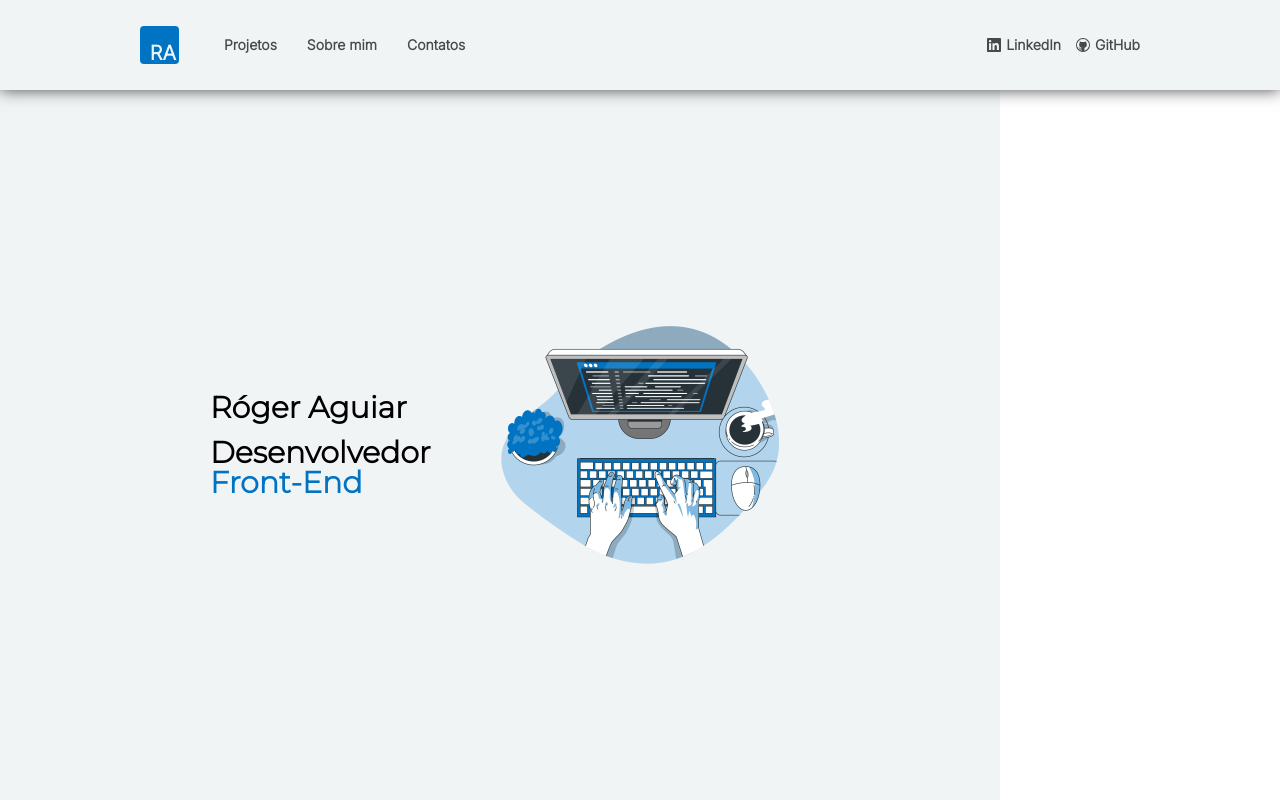
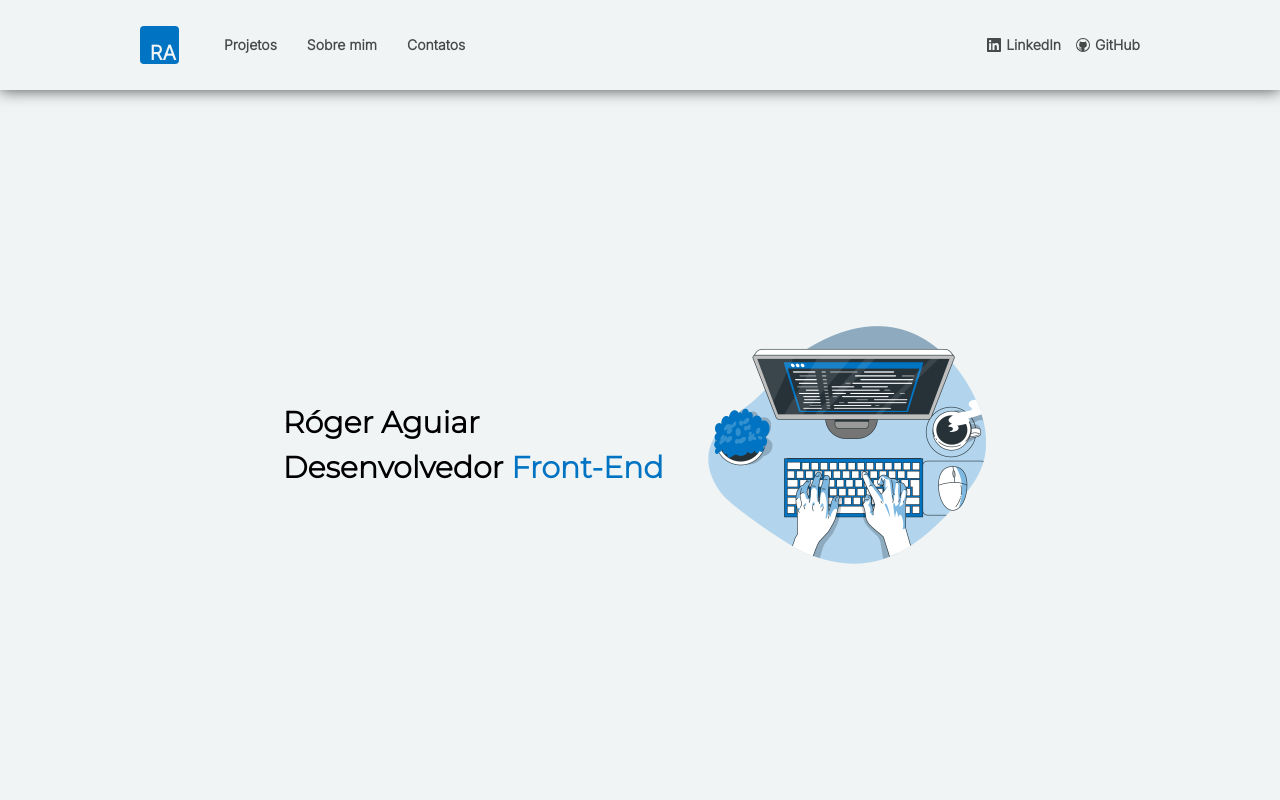
Before and after one commit to rogeraguiar0/portfolio-roger-aguiar, a React (Create React App) app: page / in a window 1280 px wide. Built offline with nearby package versions, Linux system fonts and the light colour scheme; a web font is replaced by a local one.

Commit message:
fix: align container to center

```diff
--- a/src/components/MainContent/style.ts
+++ b/src/components/MainContent/style.ts
@@ -1,7 +1,8 @@
 import styled from "styled-components";
 
 export const Container = styled.main`
-  width: 100vw;
+  min-width: 100vw;
+  width: 100%;
   max-width: 1000px;
   height: 100%;
   display: flex;
```
